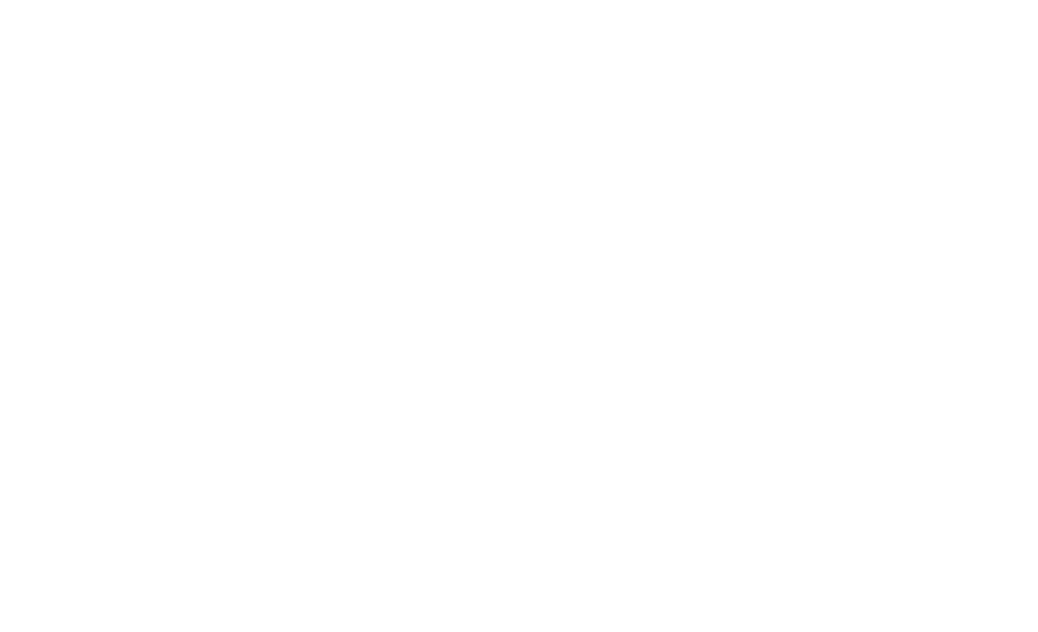
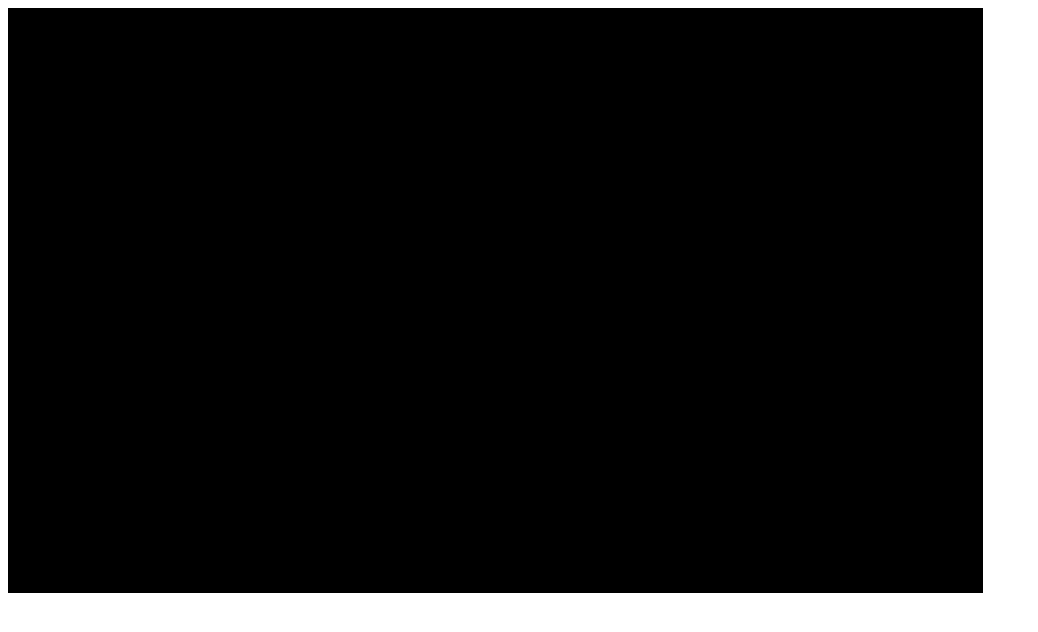
Before and after one commit to hpneo/bomberman, a plain HTML site: page index.html in a window 1280 px wide. Shown: the whole page, without its empty margins (0-1038 px from the left). Drawn offline with Linux system fonts and the light colour scheme.

Commit message:
Agregar estados

```diff
--- a/index.html
+++ b/index.html
@@ -6,5 +6,9 @@
   </head>
   <body>
     <script src="scripts/libs/phaser.min.js"></script>
+    <script src="scripts/states/boot.js"></script>
+    <script src="scripts/states/game.js"></script>
+    <script src="scripts/states/preloader.js"></script>
+    <script src="scripts/main.js"></script>
   </body>
 </html>
--- /dev/null
+++ b/scripts/main.js
@@ -0,0 +1,5 @@
+var game = new Phaser.Game(65 * 15, 65 * 9, Phaser.AUTO);
+
+game.state.add('Boot', Boot);
+game.state.add('Preloader', Preloader);
+game.state.add('Game', Game);
--- /dev/null
+++ b/scripts/states/boot.js
@@ -0,0 +1,8 @@
+function Boot() {}
+
+Boot.prototype = {
+  preload: function() {},
+  create: function() {
+    this.state.start('Preloader');
+  }
+};
--- /dev/null
+++ b/scripts/states/game.js
@@ -0,0 +1,7 @@
+function Game() {}
+
+Game.prototype = {
+  preload: function() {},
+  create: function() {},
+  update: function() {}
+};
--- /dev/null
+++ b/scripts/states/preloader.js
@@ -0,0 +1,8 @@
+function Preloader() {}
+
+Preloader.prototype = {
+  preload: function() {},
+  create: function() {
+    this.state.start('Game');
+  }
+};
```
